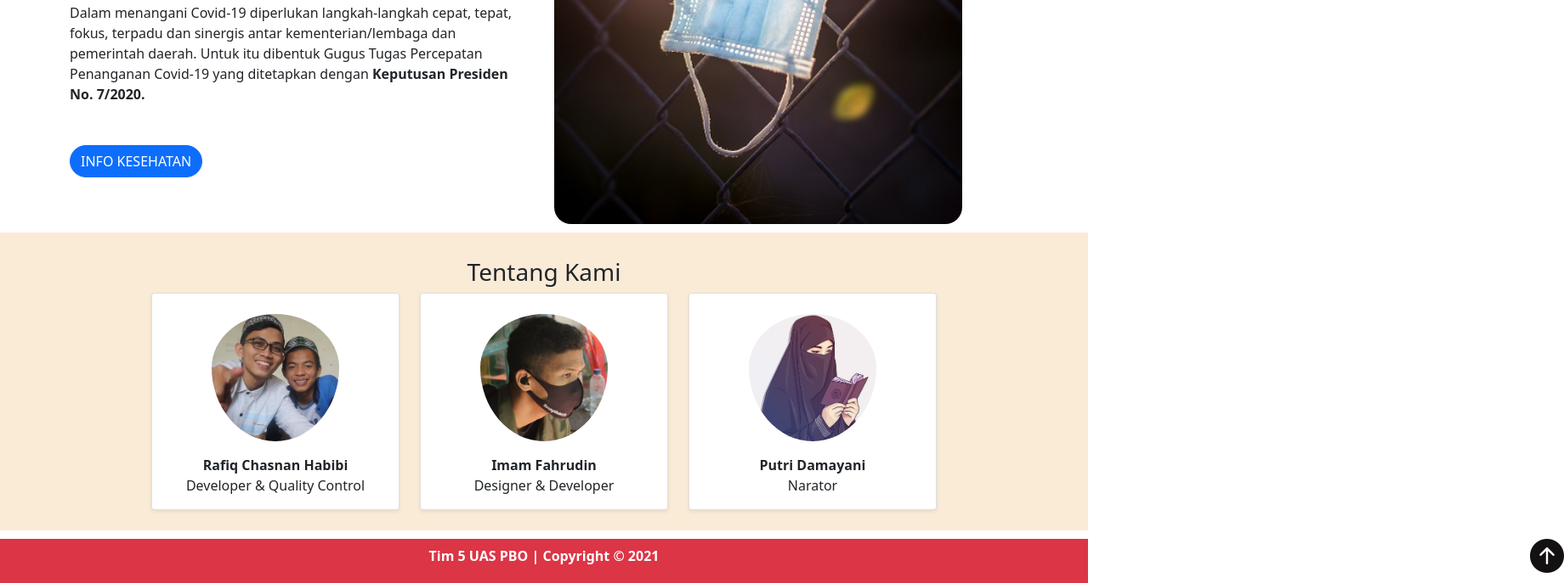
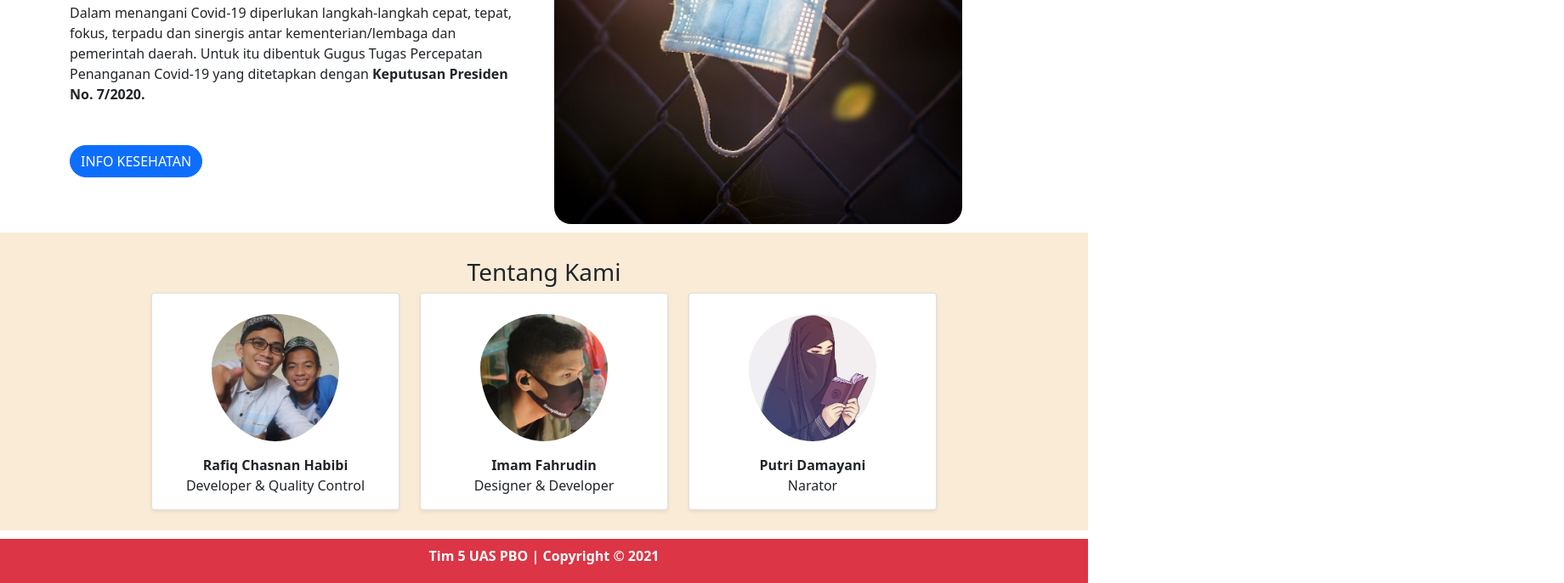
Before and after one commit to rafiqchasnanhabibi/janjoox, a plain HTML site: page index.html in a window 1280 px wide. Shown: the part 1301-1988 px from the top of the page at 85% size, 1840 px wide, since content can reach past the window. Drawn offline with nearby package versions, Linux system fonts and the light colour scheme; no server answers; a web font is replaced by a local one.

Commit message:
Update index.html

```diff
--- a/index.html
+++ b/index.html
@@ -137,8 +137,6 @@
         </div>
       </div>
   </section>
-  <a href="#home" id="backTop"><i class="bi bi-arrow-up-circle-fill"></i></a>
-
   <!-- Akhir Tentang Kami -->
 <!-- Footer -->
 <footer class="bg-danger text-white text-center pt-2 pb-1">
```
